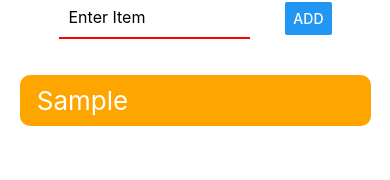
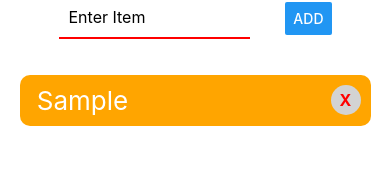
Before and after one commit to HamzaAhmedSheikh/react-native-todo-app-with-expo, a React Native app: screen / in a window 390 px wide. Both pictures are taken after typing "Sample" into the empty fields and a click on the button "ADD". Shown: the part 120-300 px from the top of the page. Built offline with nearby package versions, Linux system fonts and the light colour scheme.

Commit message:
styling todo app and remove item from todo app list.

```diff
--- a/src/components/todo-app/TodoApp.js
+++ b/src/components/todo-app/TodoApp.js
@@ -12,6 +12,15 @@ export default function TodoApp() {
          { key: Math.random().toString(), data: getText } ]);
       setText('');
    }
+
+   let removeItem = (itemKey) => {
+    // console.log(itemKey);
+
+    let list = getList.filter(item => item.key !== itemKey)
+    setList(list);
+    //  console.log('list ====>', list);
+   //  setList( list => getList.filter(item => item.key !== itemKey ))
+  }
 
   return (
     <View style={styles.container}>
@@ -31,10 +40,25 @@ export default function TodoApp() {
      </View>
 
      <ScrollView style={styles.scrollview}>
-      {getList.map((item) =>
-          <View style={styles.scrollviewItem} key={item.key}>
-            <Text style={styles.scrollviewText}> {item.data} </Text>
-          </View>
+       {getList.map((item) =>
+        <TouchableOpacity
+          key={item.key}
+          activeOpacity={0.7}
+        >
+         <View style={styles.scrollviewItem}>
+          <Text style={styles.scrollviewText}> {item.data} </Text>
+            <TouchableOpacity
+              onPress={() => removeItem(item.key)}
+              activeOpacity={0.4}
+            >
+             <View style={styles.crosstextContainer}>
+                <Text style={styles.crossText}> X </Text>
+             </View>
+            </TouchableOpacity>
+
+
+         </View>
+        </TouchableOpacity>
       )}
      </ScrollView>
     </View>
@@ -85,5 +109,18 @@ const styles = StyleSheet.create({
     fontSize: 26,
     color: 'white',
   },
+  crossText: {
+    fontSize: 16,
+    color: 'red',
+    fontWeight: 'bold',
+  },
+  crosstextContainer: {
+    backgroundColor: 'lightgrey',
+    borderRadius: 50,
+    padding: 5,
+    width: 30,
+    justifyContent: 'center',
+    alignItems: 'center',
+  },
 
 });
```
